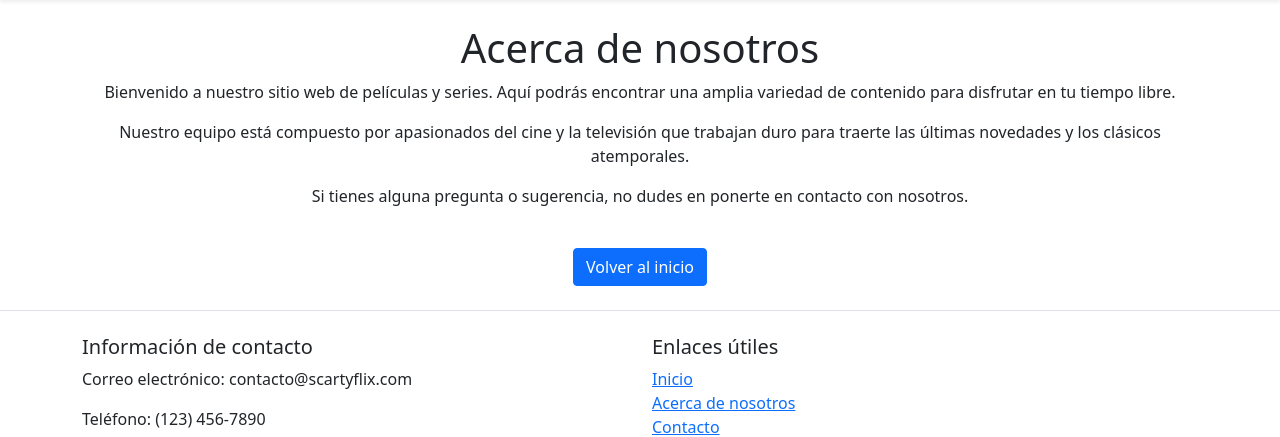
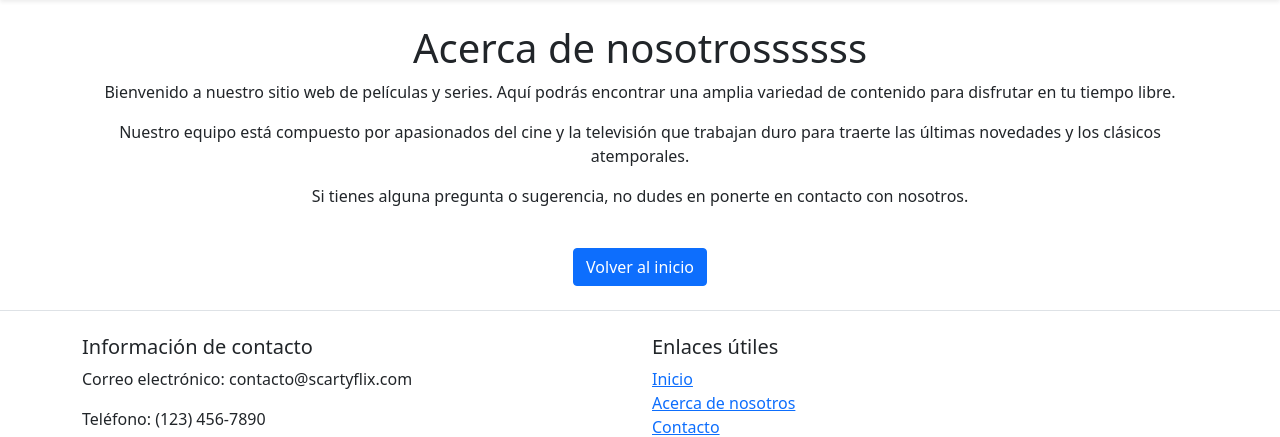
Before and after one commit to diegochable27/scartyflix, a PHP site: page /scartyflix/acerca.php in a window 1280 px wide. Shown: the part 72-509 px from the top of the page. Run offline with PHP 8.4, Linux system fonts and the light colour scheme; some libraries are stand-ins or nearby versions.

Commit message:
Descripción de los cambios

```diff
--- a/acerca.php
+++ b/acerca.php
@@ -24,7 +24,7 @@
 
     <br>
     <div class="container">
-        <h1 class="text-center">Acerca de nosotros</h1>
+        <h1 class="text-center">Acerca de nosotrossssss</h1>
         <p class="text-center">Bienvenido a nuestro sitio web de películas y series. Aquí podrás encontrar una amplia variedad de contenido para disfrutar en tu tiempo libre.</p>
         <p class="text-center">Nuestro equipo está compuesto por apasionados del cine y la televisión que trabajan duro para traerte las últimas novedades y los clásicos atemporales.</p>
         <p class="text-center">Si tienes alguna pregunta o sugerencia, no dudes en ponerte en contacto con nosotros.</p>
```
